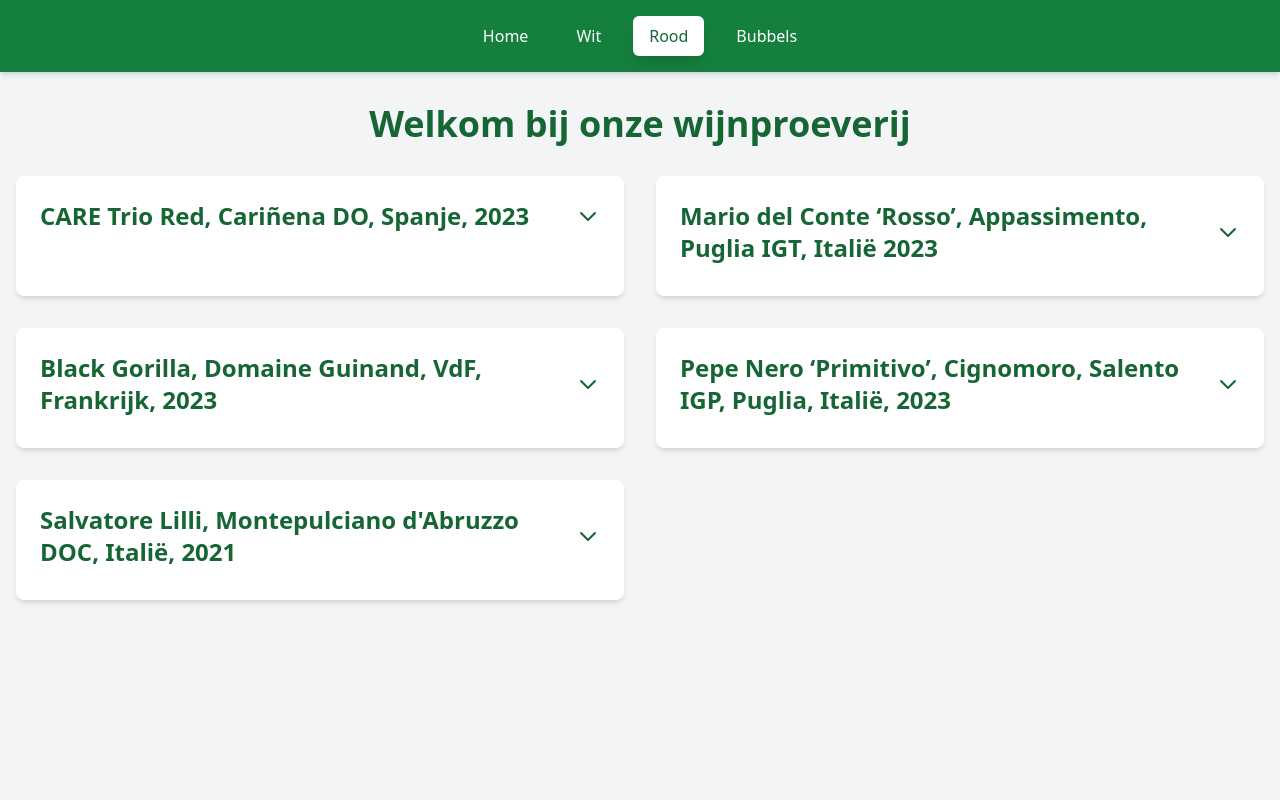
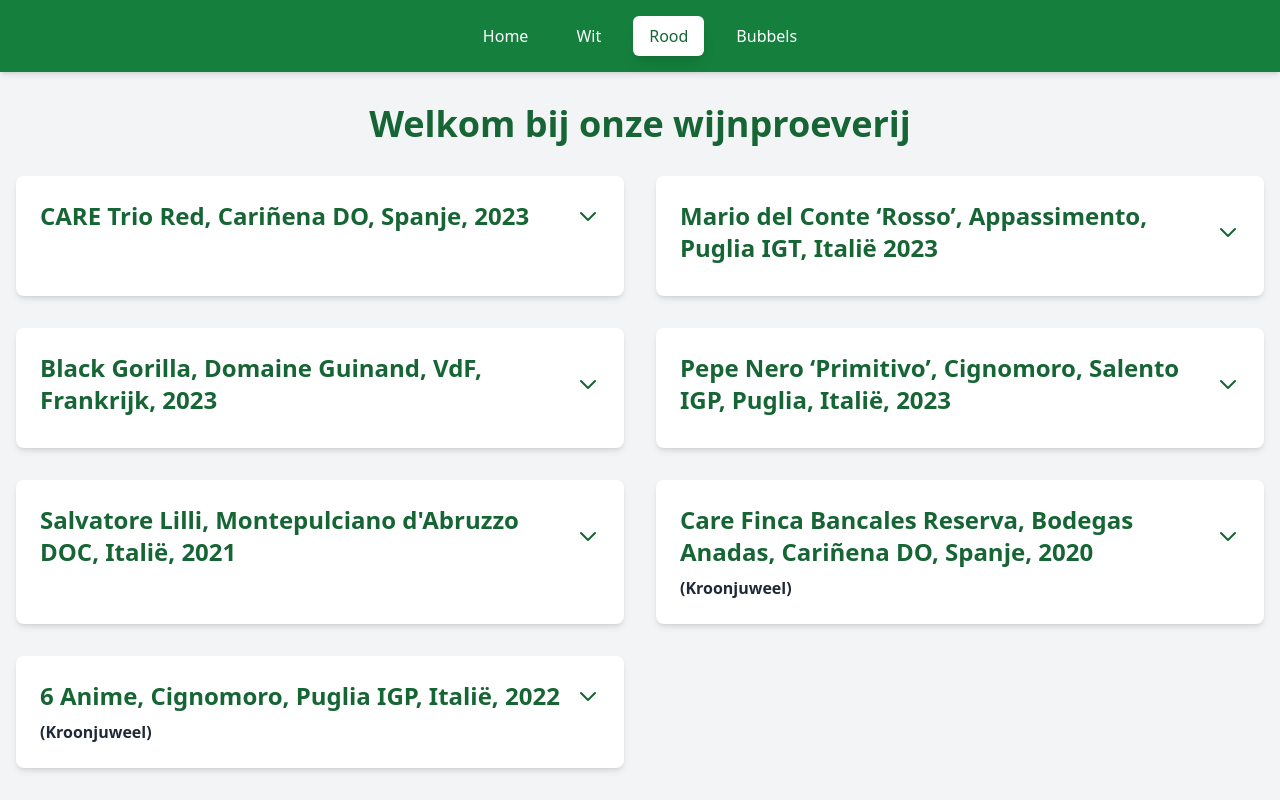
Before and after one commit to WoutPaepenUcLL/kaas-en-wjin, a Next.js app: page / in a window 1280 px wide. Both pictures are taken after a click on the button "Rood". Built offline with nearby package versions, Linux system fonts and the light colour scheme.

Commit message:
Refactor WineSection component to add expandable descriptions

```diff
--- a/app/components/WineSection.tsx
+++ b/app/components/WineSection.tsx
@@ -3,6 +3,7 @@
 interface Wine {
   name: string;
   description: string;
+  kroonjuweel?: boolean;
 }
 
 interface WineSectionProps {
@@ -39,6 +40,9 @@
           </svg>
         </button>
         </h2>
+        {wine.kroonjuweel && (
+          <p className="text-gray-800 font-semibold">(Kroonjuweel)</p>
+        )}
         <div
         className={`overflow-hidden transition-max-height duration-300 ease-in-out ${expandedIndexes.includes(index) ? 'max-h-96' : 'max-h-0'}`}
         >
--- a/app/public/wines.ts
+++ b/app/public/wines.ts
@@ -15,10 +15,17 @@
           { "name": "Mario del Conte ‘Rosso’, Appassimento, Puglia IGT, Italië 2023", "description": "Zeer aangename wijn! Karakteristieke tonen van rijp en gedroogd zwart fruit, maar ook chocolade, specerijen en rozijnen. In de mond fruitig en kruidig met een mooie tannine structuur die zorgt voor een lange afdronk. Combineert perfect bij rood en wit vlees, wild gerechten en ook bij rijpe en hartige kazen." },
             {"name": "Black Gorilla, Domaine Guinand, VdF, Frankrijk, 2023", "description": "In de neus typische kenmerken van rood fruit en gemengde kruiden. Smaakvol, rijk en elegant in de mond. Ideaal in combinatie met een groentelasagne of gegrild vlees. Verrassend!"},
             {"name": "Pepe Nero ‘Primitivo’, Cignomoro, Salento IGP, Puglia, Italië, 2023", "description": "Aroma's van klein rood en zwartfruit, maar ook aroma's van ceder, kruiden zijn duidelijk herkenbaar in de wijn. Een mooie gebalanceerde wijn met zachte tannines en een aanhoudende afdronk. Lekker bij vlees gerechten met rode en donkere pasta sauzen. Aanrader!" },
-            {"name": "Salvatore Lilli, Montepulciano d'Abruzzo DOC, Italië, 2021", "description": "Krachtig, diepgekleurd rood met een intens fruitig bouquet met aroma's van rode bessen, kersen en viooltjes. Fruitig, vol en lekker!"}
-        ],
+            {"name": "Salvatore Lilli, Montepulciano d'Abruzzo DOC, Italië, 2021", "description": "Krachtig, diepgekleurd rood met een intens fruitig bouquet met aroma's van rode bessen, kersen en viooltjes. Fruitig, vol en lekker!"},
+            {"name": "Care Finca Bancales Reserva, Bodegas Anadas, Cariñena DO, Spanje, 2020", "description": "Tachtigjarige wijnstokken! Rijping op Franse en Amerikaanse eiken vaten gedurende veertien maanden, nadien rust de wijn op fles gedurende zeventien maanden. De afdronk is rijk, elegant, intens en heeft een overdaad aan fruit. KLASSE! Award: GOLD MEDAL Mundus Vini ", "kroonjuweel": true },
+            {"name": "6 Anime, Cignomoro, Puglia IGP, Italië, 2022", "description": "Samenstelling van 6 druiven: Primitivo, Negroamaro, Malvasia Nera, Nero di Troia, Aglianico en Susumaniello. Bouquet van rijp fruit, zoals zwarte bessen en bramen, met een hint van getoast eikenhout, chocolade, amandelen en koffie. Hij is zacht in de mond, met een grote concentratie van uitstekend fruit, mooi in balans met delicate, zachte tannines. Prachtige frisheid! Te ontdekken! Gold Medal Concours Mondial Bruxelles | Gold Gilbert & Gaillard Selection | Gold Berliner Trophy", "kroonjuweel": true },
+          ],
         "bubbels": [
           { "name": "Brut Nature", "description": "Dry sparkling wine with zero added sugar." },
           { "name": "Rosé Cava", "description": "Pink sparkling wine with red fruit flavors." }
+
+        ],
+        "porto": [
+          { "name": "Porto Tawny, Burmester, Portugal", "description": "De geur doet denken aan rijp fruit en vanille. Deze tawny port is fluweelzacht in smaak met een mooi frisfruitig karakter. Temperatuur: Best geserveerd tussen 14 graden en 16 graden. Erg lekker bij desserts met karamel, koffie, abrikoos en gedroogd fruit, of bij tiramisu, hazelnootschuimgebak en brie kazen. Een prachtige Porto!" },
         ]
+
     }
```
